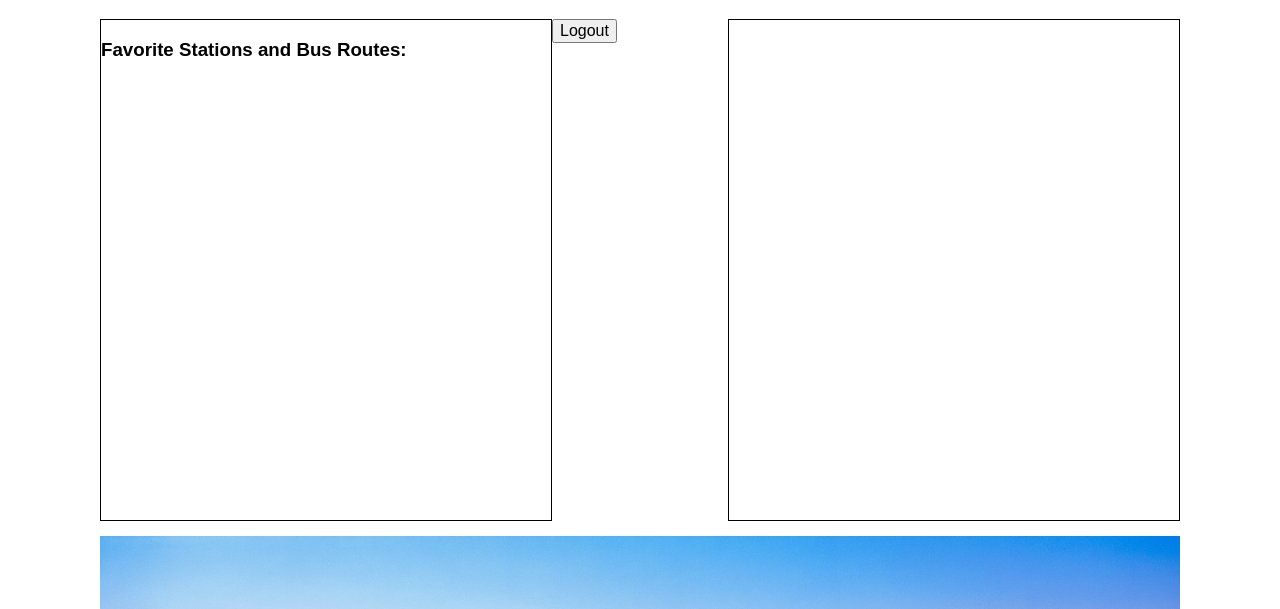
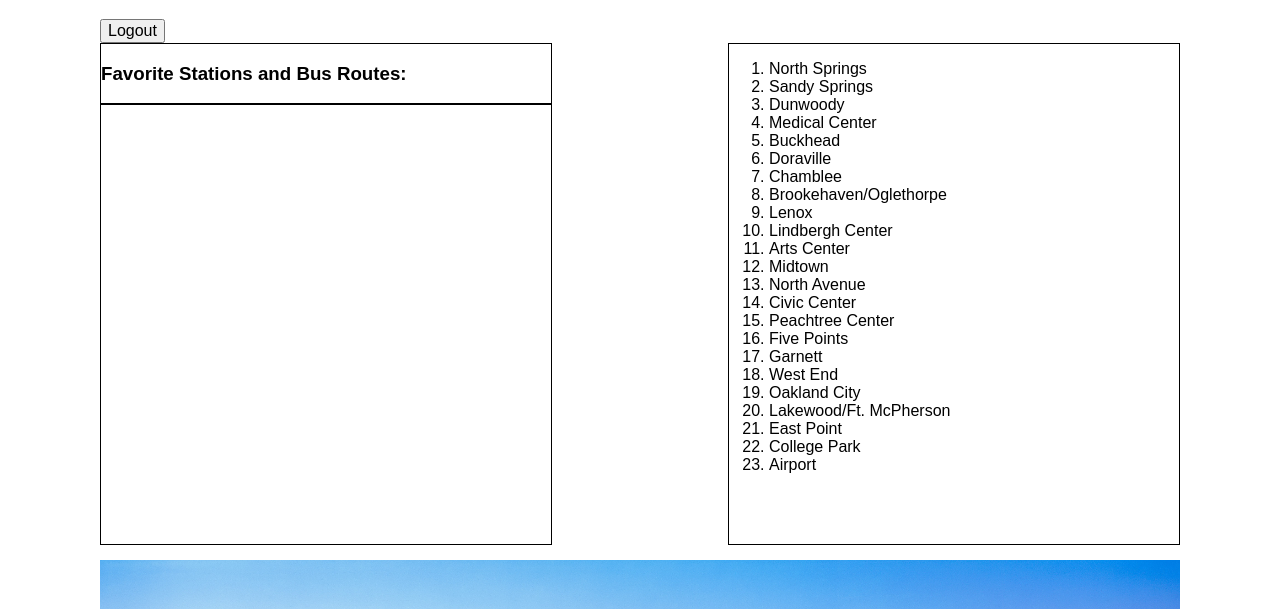
Before and after one commit to Marta-Project/Welcome-to-Marta, a website: page app/index.html in a window 1280 px wide. Shown: the part 118-727 px from the top of the page. Drawn offline with nearby package versions, Linux system fonts and the light colour scheme.

Commit message:
populated list with current stations

```diff
--- a/app/js/dashboard/dashboard.controller.js
+++ b/app/js/dashboard/dashboard.controller.js
@@ -30,6 +30,34 @@
         $scope.favoriteLocation = !$scope.favoriteLocation;
       };
 
+      // Array of all stations to choose a favorite from
+      $scope.stations = [{'Station' : 'North Springs'},
+        {'Station' : 'Sandy Springs'},
+        {'Station' : 'Dunwoody'},
+        {'Station' : 'Medical Center'},
+        {'Station' : 'Buckhead'},
+        {'Station' : 'Doraville'},
+        {'Station' : 'Chamblee'},
+        {'Station' : 'Brookehaven/Oglethorpe'},
+        {'Station' : 'Lenox'},
+        {'Station' : 'Lindbergh Center'},
+        {'Station' : 'Arts Center'},
+        {'Station' : 'Midtown'},
+        {'Station' : 'North Avenue'},
+        {'Station' : 'Civic Center'},
+        {'Station' : 'Peachtree Center'},
+        {'Station' : 'Five Points'},
+        {'Station' : 'Garnett'},
+        {'Station' : 'West End'},
+        {'Station' : 'Oakland City'},
+        {'Station' : 'Lakewood/Ft. McPherson'},
+        {'Station' : 'East Point'},
+        {'Station' : 'College Park'},
+        {'Station' : 'Airport'}];
+
+
+
+
 
     }
 
--- a/app/js/dashboard/dashboard.tpl.html
+++ b/app/js/dashboard/dashboard.tpl.html
@@ -4,10 +4,11 @@
 
   <h1>Welcome {{ userName }}</h1>
   <h2> {{ sesh }}</h2>
+<button ng-click="logout();">Logout</button>
 </div>
-<button ng-click="logout();">Logout</button>
 
 
+  <!-- Left Page Content -->
   <div class="DBtrips"> <!-- Block for Favorite Stations -->
     <h3 class="DByourTrips">Favorite Stations and Bus Routes:</h3>
 
@@ -17,7 +18,13 @@
 
   </div>
 
+
+  <!-- Right Page Content -->
   <div class="DBNewTrips">
+    <!-- List of Stations -->
+    <ol>
+      <li ng-repeat="station in stations">{{ station.Station }}</li>
+    </ol>
 
 
   </div>
--- a/app/sass/main.scss
+++ b/app/sass/main.scss
@@ -36,6 +36,10 @@ footer {
   height: 500px;
   margin-bottom: 15px;
   float: left;
+
+  .DBTripContent {
+    border: 1px solid black;
+  }
 }
 
 //Trains
```
Also changed, not shown: app/css/main.css.
